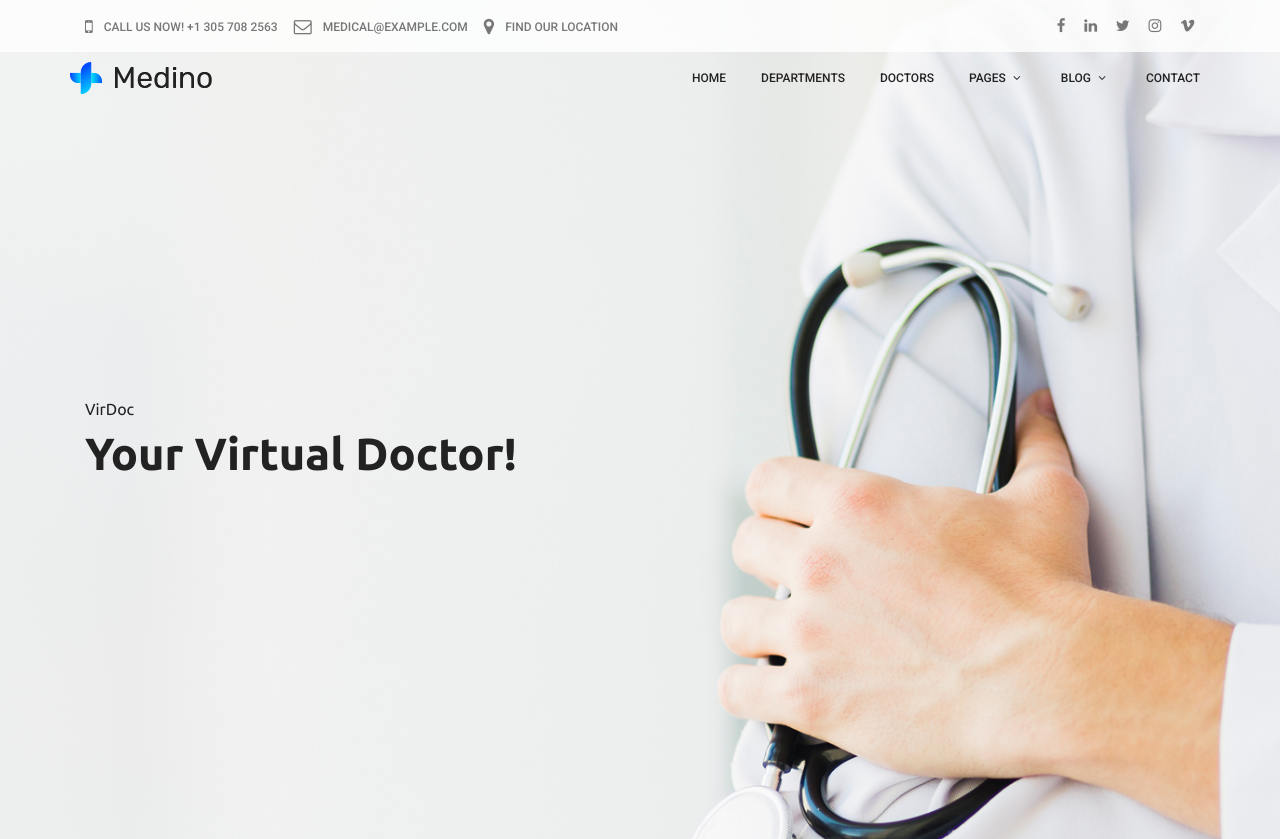
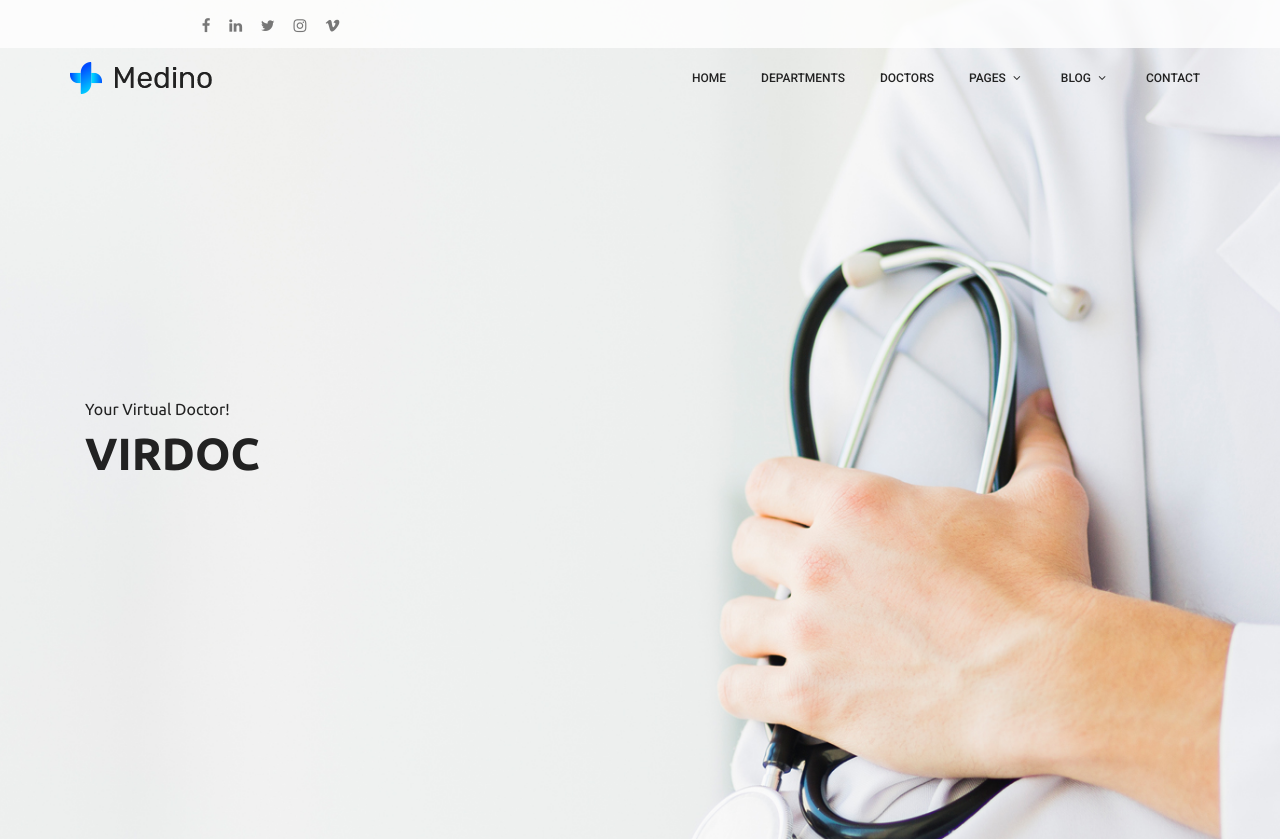
Before and after one commit to sakshamgupta1074/hackgujarat, a plain HTML site: page index.html in a window 1280 px wide. Shown: the top 839 px of the page. Drawn offline with Linux system fonts and the light colour scheme.

Commit message:
Update index.html

```diff
--- a/index.html
+++ b/index.html
@@ -33,11 +33,6 @@
         <div class="header-top">
             <div class="container">
                 <div class="row">
-                    <div class="col-lg-9 d-md-flex">
-                        <h6 class="mr-3"><span class="mr-2"><i class="fa fa-mobile"></i></span> call us now! +1 305 708 2563</h6>
-                        <h6 class="mr-3"><span class="mr-2"><i class="fa fa-envelope-o"></i></span> medical@example.com</h6>
-                        <h6><span class="mr-2"><i class="fa fa-map-marker"></i></span> Find our Location</h6>
-                    </div>
                     <div class="col-lg-3">
                         <div class="social-links">
                             <ul>
@@ -89,8 +84,8 @@
         <div class="container">
             <div class="row">
                 <div class="col-lg-5">
-                    <h4>VirDoc</h4>
-                    <h1>Your Virtual Doctor!</h1>
+                    <h4>Your Virtual Doctor!</h4>
+                    <h1>VIRDOC</h1>
                     </div>
             </div>
         </div>
```
